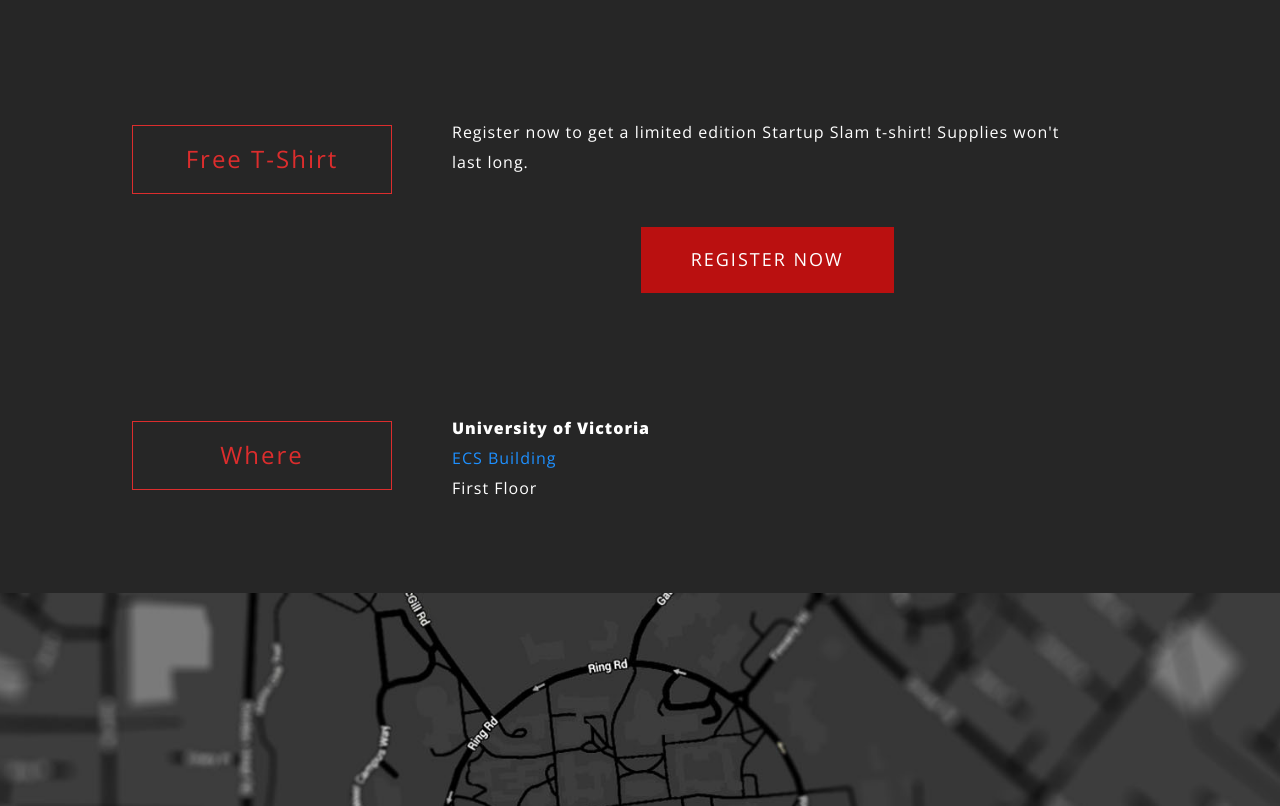
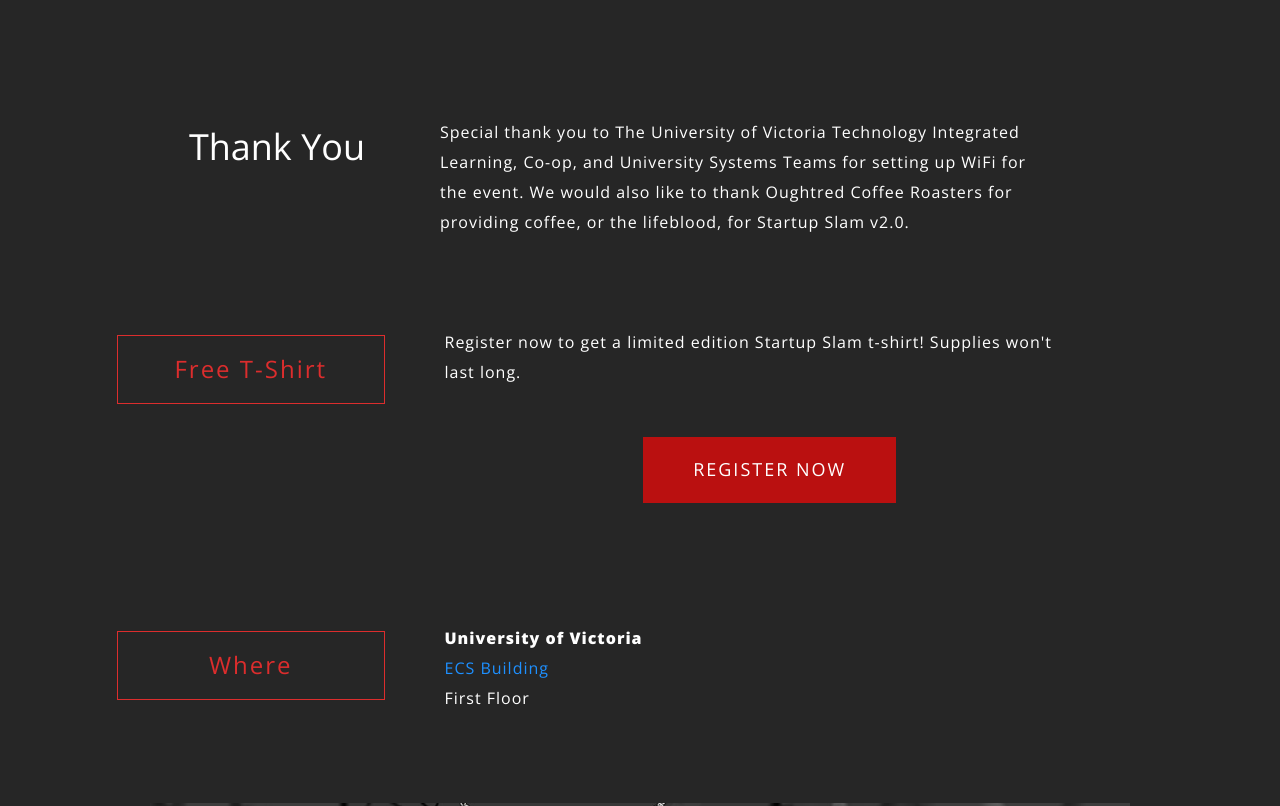
Before and after one commit to sendwithus/startupslam, a plain HTML site: page index.html in a window 1280 px wide. Shown: the part 8092-8898 px from the top of the page. Drawn offline with nearby package versions, Linux system fonts and the light colour scheme.

Commit message:
Update index.html

```diff
--- a/index.html
+++ b/index.html
@@ -415,7 +415,16 @@
                 </div>
             </div>
         </div>
-
+        <div class="row block">
+            <h4 class="col-sm-3">Thank You</h4>
+            <div class="col-sm-8">
+                  <p>
+                    Special thank you to The University of Victoria Technology Integrated Learning, Co-op, and University Systems Teams for setting up WiFi for the event.
+                    We would also like to thank Oughtred Coffee Roasters for providing coffee, or the lifeblood, for Startup Slam v2.0.
+                  </p>
+                <div style="text-align:center">
+            </div>
+        </div>
 
         <div class="row block">
             <h3 class="col-sm-3">Free T-Shirt</h3>
```
